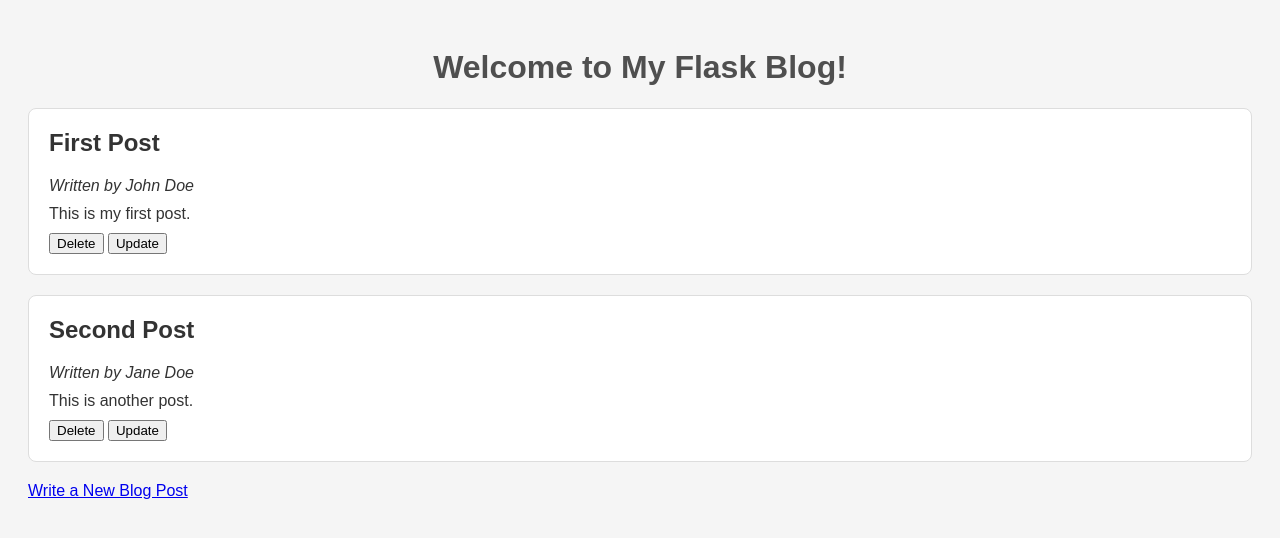
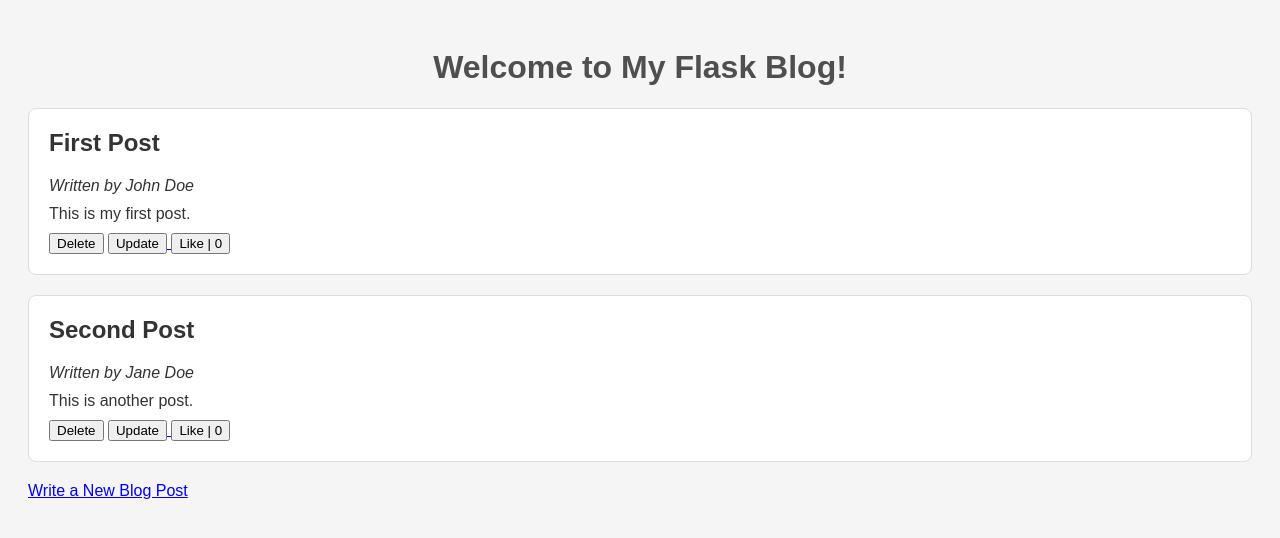
Before and after one commit to margarita-bykadorova/Masterblog, a Flask app: page / in a window 1280 px wide. Shown: the top 538 px of the page. Run offline with Flask 3, Linux system fonts and the light colour scheme.

Commit message:
Add like feature

```diff
--- a/app.py
+++ b/app.py
@@ -39,7 +39,7 @@ def add():
         content = request.form['content']
         new_id = max([post["id"] for post in posts], default=0) + 1
 
-        new_post = {"id": new_id, "author": author, "title": title, "content": content}
+        new_post = {"id": new_id, "author": author, "title": title, "content": content, "like": 0}
 
         posts.append(new_post)
         save_data(posts)
@@ -97,5 +97,18 @@ def update(post_id):
     return render_template('update.html', post=post)
 
 
+@app.route('/like/<int:post_id>', methods=['POST'])
+def like(post_id):
+    posts = get_data()
+
+    for post in posts:
+        if post["id"] == post_id:
+            post["like"] = post.get("like", 0) + 1
+            break
+
+    save_data(posts)
+    return redirect(url_for('index'))
+
+
 if __name__ == '__main__':
     app.run(host="0.0.0.0", port=5000, debug=True)
--- a/storage.json
+++ b/storage.json
@@ -1,4 +1,4 @@
 [
-    {"id": 1, "author": "John Doe", "title": "First Post", "content": "This is my first post."},
-    {"id": 2, "author": "Jane Doe", "title": "Second Post", "content": "This is another post."}
+    {"id": 1, "author": "John Doe", "title": "First Post", "content": "This is my first post.", "like": 0},
+    {"id": 2, "author": "Jane Doe", "title": "Second Post", "content": "This is another post.", "like": 0}
 ]
--- a/templates/index.html
+++ b/templates/index.html
@@ -21,6 +21,10 @@
         <a href="{{ url_for('update', post_id=post['id']) }}" style="display:inline;">
             <button type="button">Update</button>
         </a>
+
+        <form method="POST" action="{{ url_for('like', post_id=post['id']) }}" style="display:inline;">
+            <button type="submit">Like | {{post['like']}}</button>
+        </form>
     </div>
     {% endfor %}
 <p><a href="/add">Write a New Blog Post</a></p>
```
